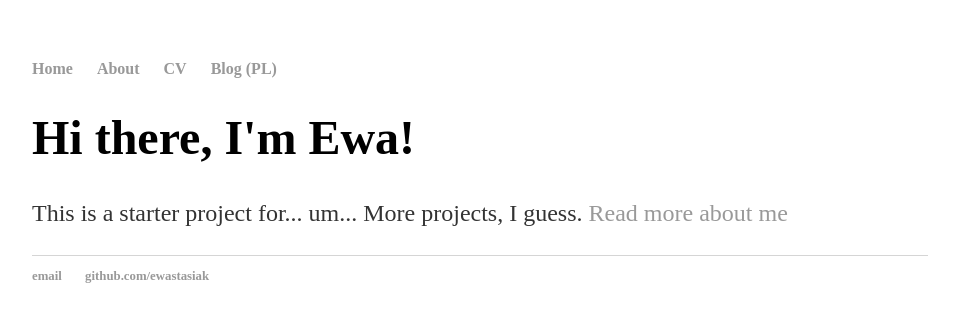
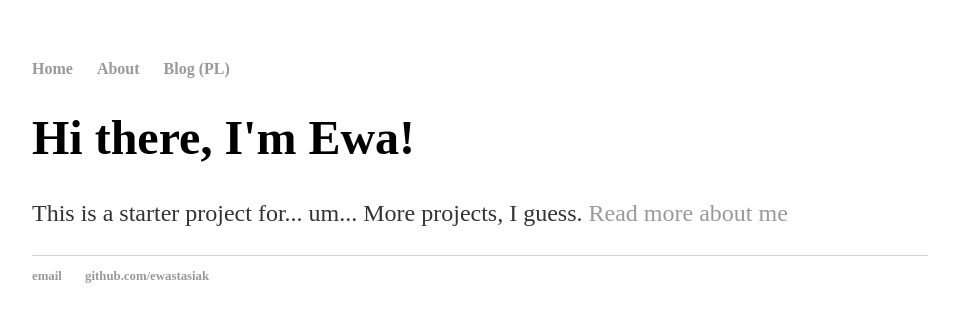
Before and after one commit to ewastasiak/Showcase, a Jekyll site: the page built from index.html, in a window 1280 px wide. Shown: the top 322 px of the page, without its empty margins (160-1119 px from the left). Built offline with Jekyll 4.4.1, drawn with Linux system fonts in a browser that asks for light colours.

Commit message:
Edit menu

```diff
--- a/_layouts/default.html
+++ b/_layouts/default.html
@@ -12,7 +12,6 @@
     		<ul>
         		<li><a href="/">Home</a></li>
 	        	<li><a href="/about">About</a></li>
-        		<li><a href="/cv">CV</a></li>
         		<li><a href="/blog">Blog (PL)</a></li>
     		</ul>
 		</nav>
--- /dev/null
+++ b/about/index.html
@@ -0,0 +1,5 @@
+---
+layout: default
+title: Ewa Stasiak | About
+---
+	<h1>{{ page.title }}</h1>
```
